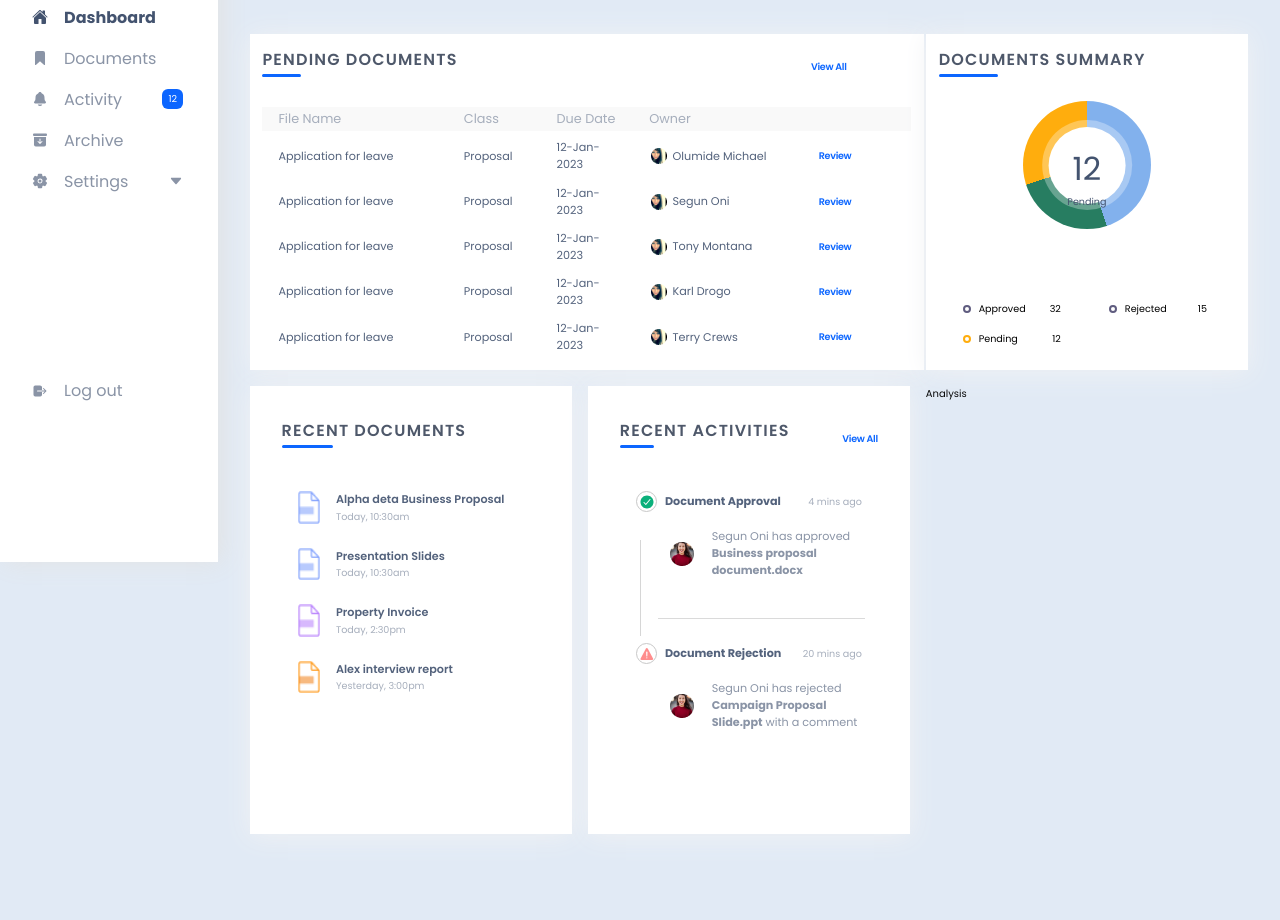
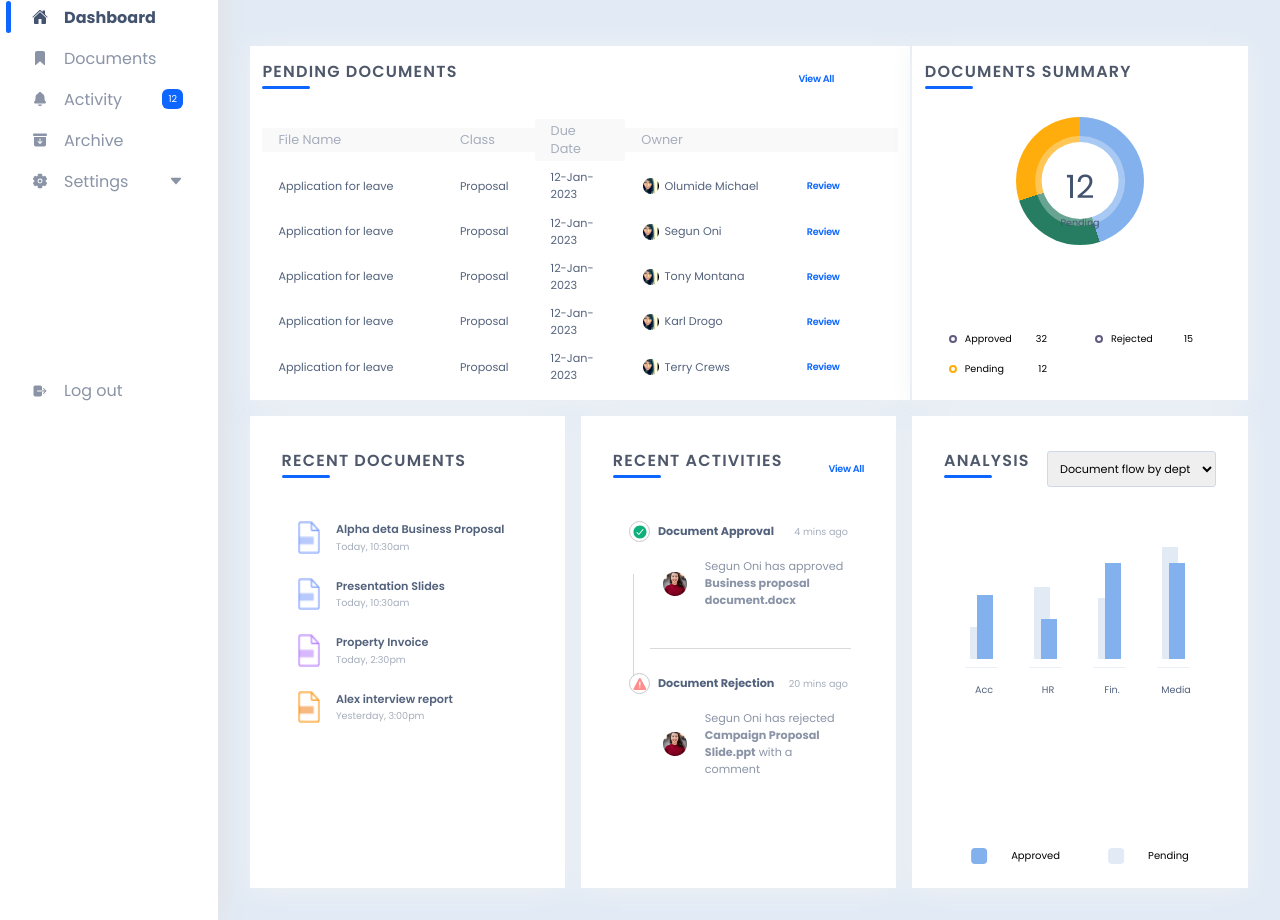
Before and after one commit to Leroii-Wess/Dashboard, a plain HTML site: page index.html in a window 1280 px wide. Shown: the part 238-1158 px from the top of the page. Before the commit the page ends 1104 px from the top, so only its background shows below. Drawn offline with nearby package versions, Linux system fonts and the light colour scheme.

Commit message:
Complete

```diff
--- a/index.html
+++ b/index.html
@@ -23,6 +23,7 @@
     <title>Dashboard</title>
   </head>
   <body>
+    <!-- SIDEBAR -->
     <aside class="sidebar">
       <div class="profile">
         <img src="/img/Profile.png" alt="Johan Samuel" />
@@ -67,6 +68,7 @@
       </nav>
     </aside>
 
+    <!-- DASHBOARD* -->
     <div class="container grid">
       <div class="dashboard-header">
         <h1 class="heading-primary">Dashboard</h1>
@@ -99,7 +101,7 @@
             </div>
           </div>
 
-          <div class="dash-group">
+          <div class="dash-group last-dash">
             <img
               class="dash-icon"
               src="img/Document Icon.png"
@@ -118,6 +120,7 @@
         </div>
       </div>
 
+      <!-- PENDING DOCUMENTS -->
       <div class="pending-docs">
         <div class="p-box">
           <div class="p-header">
@@ -293,7 +296,62 @@
         </div>
       </div>
 
-      <div>Analysis</div>
+      <!-- ANALYSIS SECTION********************** -->
+
+      <div class="analysis-section">
+        <div class="analysis-heading">
+          <h2 class="subheading">Analysis</h2>
+          <select class="doc-selection">
+            <option class="doc-option">Document flow by dept</option>
+            <option class="doc-option">Document flow by ...</option>
+          </select>
+        </div>
+
+        <div class="bar-chart-flex">
+          <div class="bar-chart-div">
+            <div class="bar-chart">
+              <div class="bar-one acc-one">&nbsp;</div>
+              <div class="bar-two acc-two">&nbsp;</div>
+              <p class="bar-name">Acc</p>
+            </div>
+          </div>
+
+          <div class="bar-chart-div">
+            <div class="bar-chart">
+              <div class="bar-one hr-one">&nbsp;</div>
+              <div class="bar-two hr-two">&nbsp;</div>
+              <p class="bar-name">HR</p>
+            </div>
+          </div>
+
+          <div class="bar-chart-div">
+            <div class="bar-chart">
+              <div class="bar-one fin-one">&nbsp;</div>
+              <div class="bar-two fin-two">&nbsp;</div>
+              <p class="bar-name">Fin.</p>
+            </div>
+          </div>
+
+          <div class="bar-chart-div">
+            <div class="bar-chart">
+              <div class="bar-one media-one">&nbsp;</div>
+              <div class="bar-two media-two">&nbsp;</div>
+              <p class="bar-name">Media</p>
+            </div>
+          </div>
+        </div>
+
+        <div class="color-box-div">
+          <div class="info-div">
+            <div class="colored-box approved">&nbsp;</div>
+            <p class="analysis-text">Approved</p>
+          </div>
+          <div class="info-div">
+            <div class="colored-box pending">&nbsp;</div>
+            <p class="analysis-text">Pending</p>
+          </div>
+        </div>
+      </div>
     </div>
   </body>
 </html>
--- a/style.css
+++ b/style.css
@@ -2,6 +2,10 @@
   margin: 0;
   padding: 0;
   box-sizing: border-box;
+}
+
+*:focus {
+  outline: none;
 }
 
 html {
@@ -24,7 +28,7 @@ body {
 /* SIDEBAR**************** */
 .sidebar {
   grid-row: 1 / -1;
-  height: 100vh;
+  height: auto;
   max-width: 100%;
   background-color: #fff;
   box-shadow: 4px 0px 24px #e3e3e3;
@@ -78,6 +82,16 @@ body {
 .list-highlight {
   color: #43536f;
   font-weight: 700;
+  position: relative;
+}
+
+.list-highlight::after {
+  content: "";
+  position: absolute;
+  border-left: 5px solid #0c66ff;
+  border-radius: 3px;
+  height: 2rem;
+  left: -17%;
 }
 
 .list:last-child {
@@ -133,13 +147,26 @@ body {
 
 .dash-box {
   display: flex;
-  gap: 3rem;
+  gap: 5rem;
 }
 
 .dash-group {
   display: flex;
   gap: 1rem;
   align-items: center;
+  position: relative;
+}
+
+.dash-group::after {
+  content: "";
+  border-right: 0.5px solid #a6aebc;
+  position: absolute;
+  height: 3rem;
+  right: -40%;
+}
+
+.last-dash::after {
+  border-right: 0.5px solid transparent;
 }
 
 .dash-icon {
@@ -216,10 +243,10 @@ body {
   content: "";
   position: absolute;
   border-bottom: 3px solid #0c66ff;
-  width: 20%;
+  width: 3rem;
   left: 0;
   bottom: -5px;
-  border-radius: 2px;
+  border-radius: 5px;
 }
 
 .view-all {
@@ -520,3 +547,142 @@ strong {
   color: #8a94a6;
   font-size: 0.7rem;
 }
+
+/* ANALYSIS******************* */
+.analysis-section {
+  padding: 2rem;
+  background: #ffffff;
+  box-shadow: 0px 2px 24px #f1f2f4;
+  position: relative;
+}
+
+.analysis-heading {
+  display: flex;
+  align-items: center;
+  justify-content: space-between;
+}
+
+.doc-selection {
+  padding: 0.5rem;
+  font-size: 0.7rem;
+  border: 0.5px solid #ced8e7;
+  border-radius: 3px;
+  font-family: inherit;
+}
+
+.doc-selection {
+  padding: 0.5rem;
+  font-size: 0.7rem;
+}
+
+/* BAR CHART */
+.bar-chart-flex {
+  display: flex;
+  justify-content: center;
+  gap: 1rem;
+  padding: 1rem;
+}
+
+.bar-chart {
+  height: 12rem;
+  width: 3rem;
+  position: relative;
+}
+
+.bar-chart::after {
+  content: "";
+  position: absolute;
+  border-bottom: 0.5px solid #ecf1f8;
+  width: 70%;
+  bottom: 15%;
+  left: 10%;
+}
+
+.bar-one {
+  width: 1rem;
+  background-color: #e1eaf5;
+  position: absolute;
+  bottom: 20%;
+  left: 20%;
+}
+
+.bar-two {
+  width: 1rem;
+  position: absolute;
+  background-color: #82b1ed;
+  bottom: 20%;
+  left: 35%;
+}
+
+/* ACC  Chart*/
+.acc-one {
+  height: 2rem;
+}
+
+.acc-two {
+  height: 4rem;
+}
+
+/* HR Chart */
+.hr-one {
+  height: 4.5rem;
+}
+
+.hr-two {
+  height: 2.5rem;
+}
+
+/* FIN Chart */
+.fin-one {
+  height: 3.8rem;
+}
+
+.fin-two {
+  height: 6rem;
+}
+
+/* MEDIA Chart */
+.media-one {
+  height: 7rem;
+}
+
+.media-two {
+  height: 6rem;
+}
+
+.bar-name {
+  font-size: 0.6rem;
+  color: #53627c;
+  position: absolute;
+  bottom: 0;
+  left: 50%;
+  transform: translate(-50%, 0);
+}
+
+.color-box-div {
+  position: absolute;
+  bottom: 5%;
+  left: 50%;
+  transform: translate(-50%, 0);
+  display: flex;
+  gap: 3rem;
+}
+
+.info-div {
+  display: flex;
+  gap: 1.5rem;
+}
+
+.colored-box {
+  height: 1rem;
+  width: 1rem;
+  border-radius: 4px;
+}
+
+.approved {
+  background-color: #82b1ed;
+}
+
+.pending {
+  background-color: #e1eaf5;
+}
```
